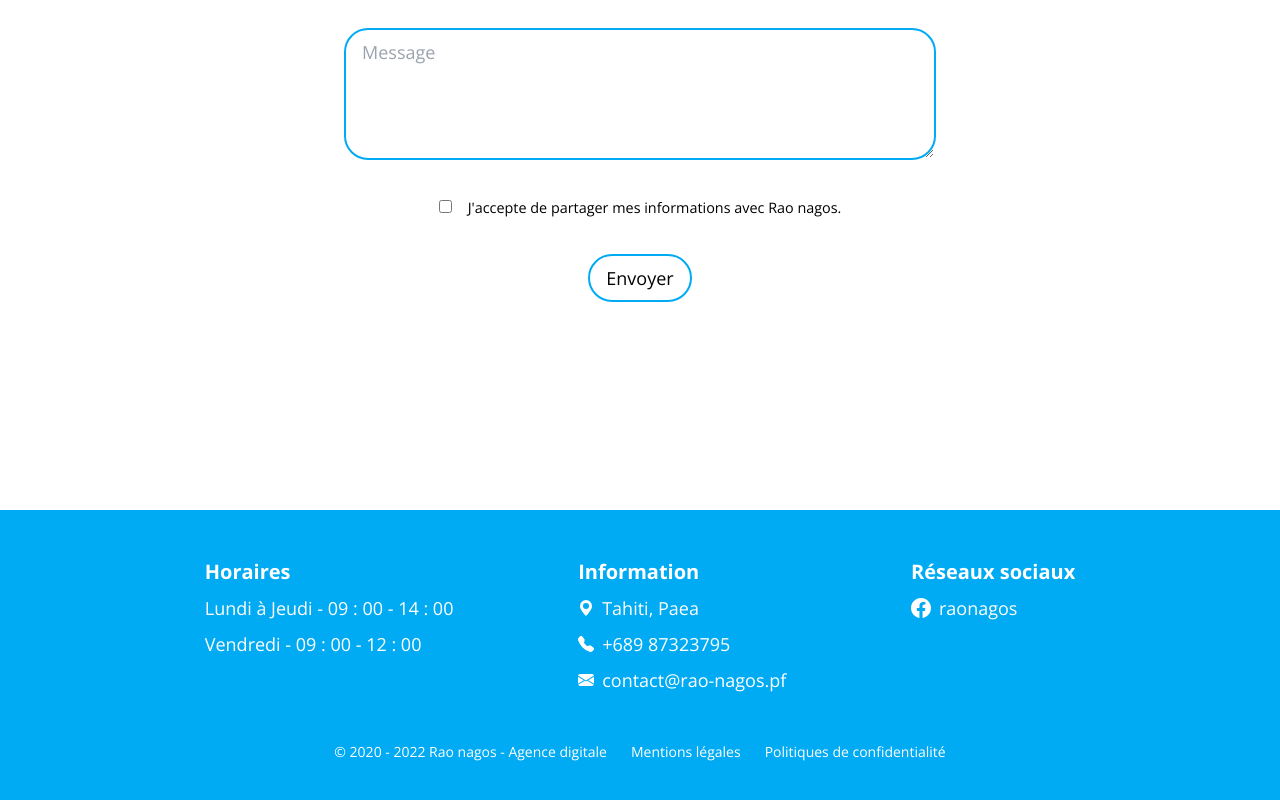
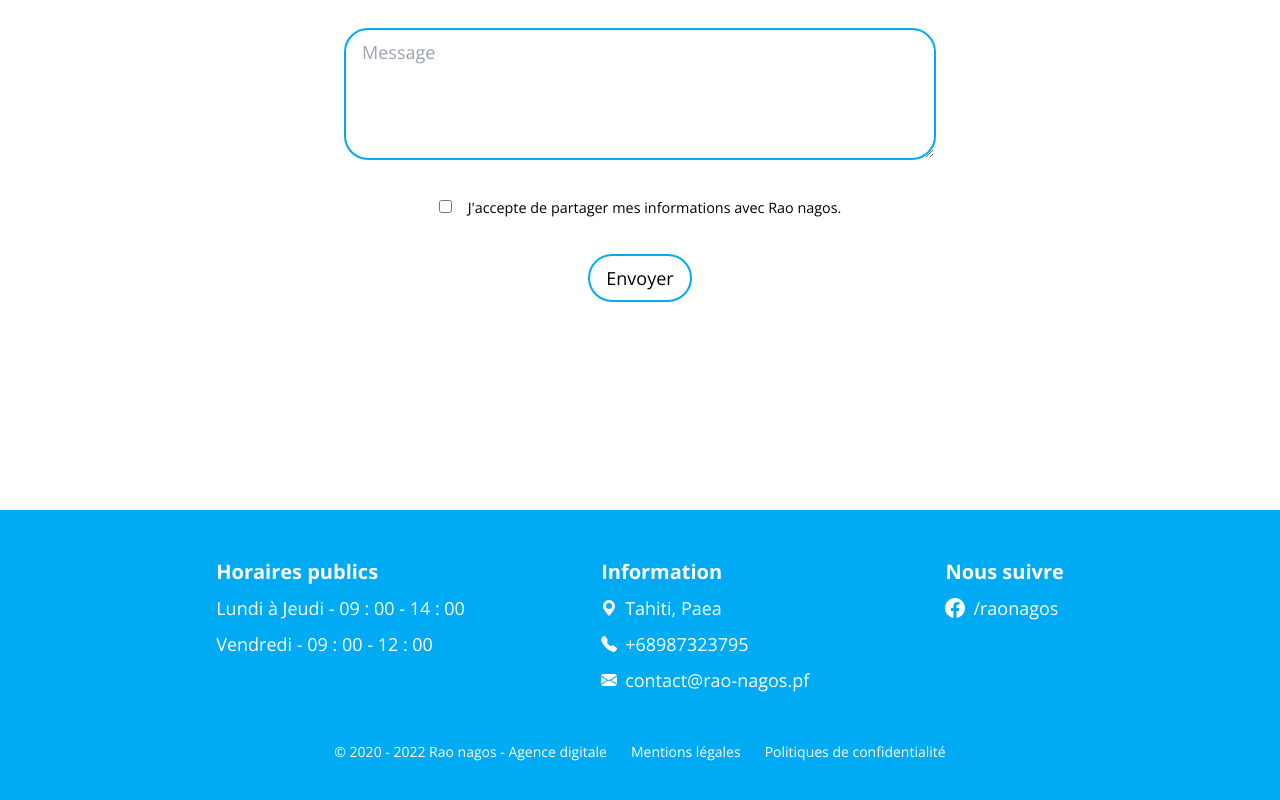
Before and after one commit to tetuaoro/raonagos, a Next.js app: page / in a window 1280 px wide. Shown: the part 5111-5911 px from the top of the page. Built offline with nearby package versions, Linux system fonts and the light colour scheme.

Commit message:
feat: updated footer

```diff
--- a/package.json
+++ b/package.json
@@ -1,6 +1,6 @@
 {
   "name": "raonagos",
-  "version": "0.2.0",
+  "version": "0.2.1",
   "private": true,
   "scripts": {
     "dev": "next dev",
--- a/src/components/footer.tsx
+++ b/src/components/footer.tsx
@@ -1,4 +1,4 @@
-import { sitename, fbAppId } from "@libs/app"
+import { sitename, fbAppId, telephone } from "@libs/app"
 import { useEffect, useState } from "react"
 import Link from "next/link"
 import { useRouter } from "next/router"
@@ -19,7 +19,7 @@ export default function Footer() {
         <div>
           <div className="flex flex-col gap-y-2">
             <div className="flex items-center">
-              <h3 className="text-xl font-bold">Horaires</h3>
+              <h3 className="text-xl font-bold">Horaires publics</h3>
             </div>
             <span>Lundi à Jeudi - 09 : 00 - 14 : 00</span>
             <span>Vendredi - 09 : 00 - 12 : 00</span>
@@ -44,7 +44,7 @@ export default function Footer() {
                 />
               </svg>
               <span className="ml-2">
-                <a href="tel:+68987323795">+689 87323795</a>
+                <a href={`tel:${telephone}`}>{telephone}</a>
               </span>
             </div>
             <div className="flex items-center">
@@ -60,13 +60,13 @@ export default function Footer() {
         <div>
           <div className="flex flex-col gap-y-2">
             <div className="flex items-center">
-              <h3 className="text-xl font-bold">Réseaux sociaux</h3>
+              <h3 className="text-xl font-bold">Nous suivre</h3>
             </div>
             <a href={facebookUrl} className="flex items-center" target={facebookUrl.startsWith("https") ? "_blank" : ""} rel="noreferrer">
               <svg xmlns="http://www.w3.org/2000/svg" width="20" height="20" fill="currentColor" className="bi bi-facebook" viewBox="0 0 16 16">
                 <path d="M16 8.049c0-4.446-3.582-8.05-8-8.05C3.58 0-.002 3.603-.002 8.05c0 4.017 2.926 7.347 6.75 7.951v-5.625h-2.03V8.05H6.75V6.275c0-2.017 1.195-3.131 3.022-3.131.876 0 1.791.157 1.791.157v1.98h-1.009c-.993 0-1.303.621-1.303 1.258v1.51h2.218l-.354 2.326H9.25V16c3.824-.604 6.75-3.934 6.75-7.951z" />
               </svg>
-              <span className="ml-2">raonagos</span>
+              <span className="ml-2">/raonagos</span>
             </a>
           </div>
         </div>
```
